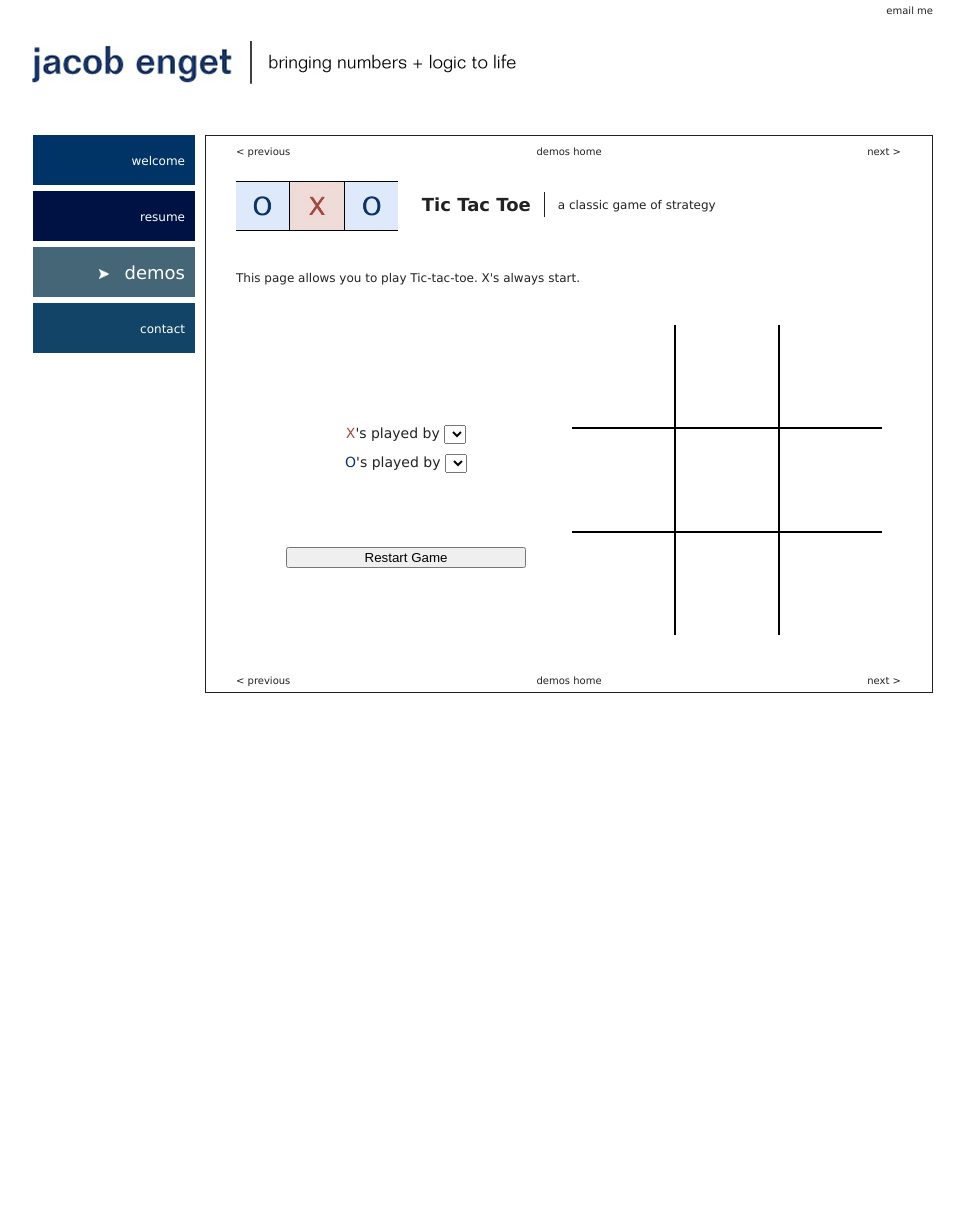
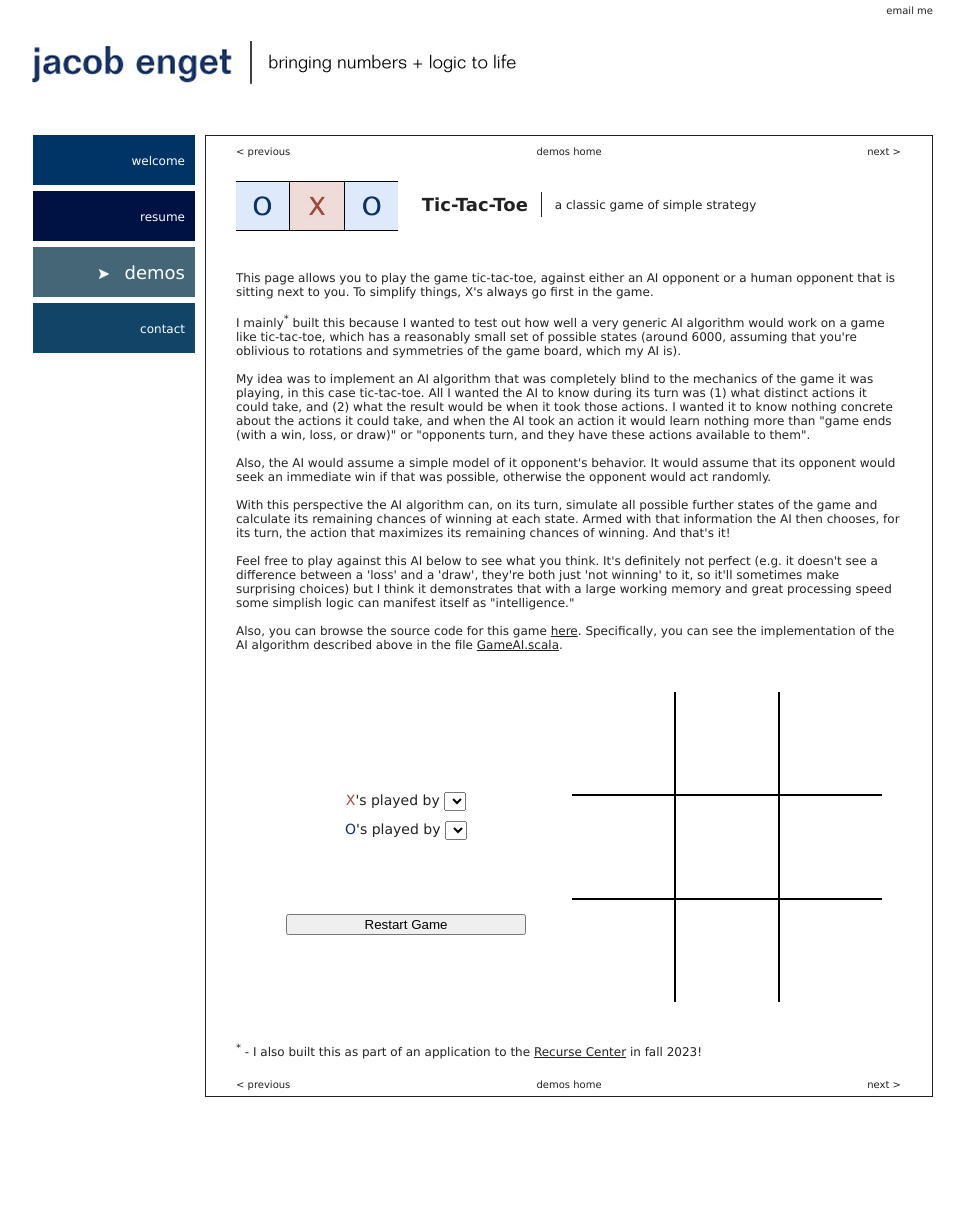
Before and after one commit to jacobenget/jacobenget.github.io, a Jekyll site: the page built from docs/_demos/2-ticTacToe.html, in a window 1280 px wide. Shown: the whole page, without its empty margins (157-1121 px from the left). Built offline with Jekyll 4.4.1, drawn with Linux system fonts in a browser that asks for light colours; nearby versions of some CDN libraries; a script that is not in the unit is left out; before the commit the page ends 900 px from its top, so only the background shows below that.

Commit message:
Flesh out the Tic-Tac-Toe description
and include links to the source code

```diff
--- a/docs/_demos/2-ticTacToe.html
+++ b/docs/_demos/2-ticTacToe.html
@@ -1,6 +1,6 @@
 ---
-title: Tic Tac Toe
-description: a classic game of strategy
+title: Tic-Tac-Toe
+description: a classic game of simple strategy
 demo_id: ticTacToe
 layout: demo
 associated_top_level_page: demos
@@ -9,7 +9,34 @@ associated_top_level_page: demos
 <script src="https://code.jquery.com/jquery-1.11.3.min.js" type="text/javascript"></script>
 <link rel="stylesheet" media="screen" href="/assets/css/demos/ticTacToe.css">
 
-This page allows you to play Tic-tac-toe.  X's always start.
+This page allows you to play the game tic-tac-toe, against either an AI opponent or a human opponent that is sitting next to you. To simplify things, X's always go first in the game.
+<br/>
+<br/>
+I mainly<sup>*</sup> built this because I wanted to test out how well a very generic AI algorithm would work on a game like tic-tac-toe, which has a reasonably small set of possible states
+(around 6000, assuming that you're oblivious to rotations and symmetries of the game board, which my AI is).
+<br/>
+<br/>
+My idea was to implement an AI algorithm that was completely blind to the mechanics of the game it was playing, in this case tic-tac-toe.
+All I wanted the AI to know during its turn was (1) what distinct actions it could take, and (2) what the result would be when it took those actions.
+I wanted it to know nothing concrete about the actions it could take, and when the AI took an action it would learn nothing more than "game ends (with a win, loss, or draw)"
+or "opponents turn, and they have these actions available to them".
+<br/>
+<br/>
+Also, the AI would assume a simple model of it opponent's behavior.  It would assume that its opponent would seek an immediate win if that was possible, otherwise the opponent would act randomly.
+<br/>
+<br/>
+With this perspective the AI algorithm can, on its turn, simulate all possible further states of the game and calculate its remaining chances of winning at each state.
+Armed with that information the AI then chooses, for its turn, the action that maximizes its remaining chances of winning.  And that's it!
+<br/>
+<br/>
+Feel free to play against this AI below to see what you think.  It's definitely not perfect (e.g. it doesn't see a difference between a 'loss' and a 'draw',
+they're both just 'not winning' to it, so it'll sometimes make surprising choices) but I think it demonstrates that with a large working memory and great
+processing speed some simplish logic can manifest itself as "intelligence."
+<br/>
+<br/>
+Also, you can browse the source code for this game <a href="https://github.com/jacobenget/jacobenget.github.io/tree/main/tic_tac_toe">here</a>.
+Specifically, you can see the implementation of the AI algorithm described above in the file <a href="https://github.com/jacobenget/jacobenget.github.io/blob/main/tic_tac_toe/src/main/scala/GameAI.scala">GameAI.scala</a>.
+
 
 <div id="ticTacToeGame">
     <div class="leftPane">
@@ -41,6 +68,8 @@ This page allows you to play Tic-tac-toe.  X's always start.
     </div>
 </div>
 
+<sup>*</sup> - I also built this as part of an application to the <a href="https://www.recurse.com/">Recurse Center</a> in fall 2023!
+
 <script type="module">
     import { Main, GameUIElements } from "/assets/js/demos/ticTacToe/main.js";
 
--- a/docs/assets/css/demos/ticTacToe.scss
+++ b/docs/assets/css/demos/ticTacToe.scss
@@ -90,3 +90,8 @@ table.board td.tictactoe-contributedToWinOfPlayerX {
 table.board td.tictactoe-contributedToWinOfPlayerO {
   background-color: lighten($color-for-player-o, $player-o-lighten-factor);
 }
+
+/* The footnote on this page necessitates a bit more spacing before the footer*/
+#demoIncludeContents {
+  padding-bottom: 20px;
+}
```
